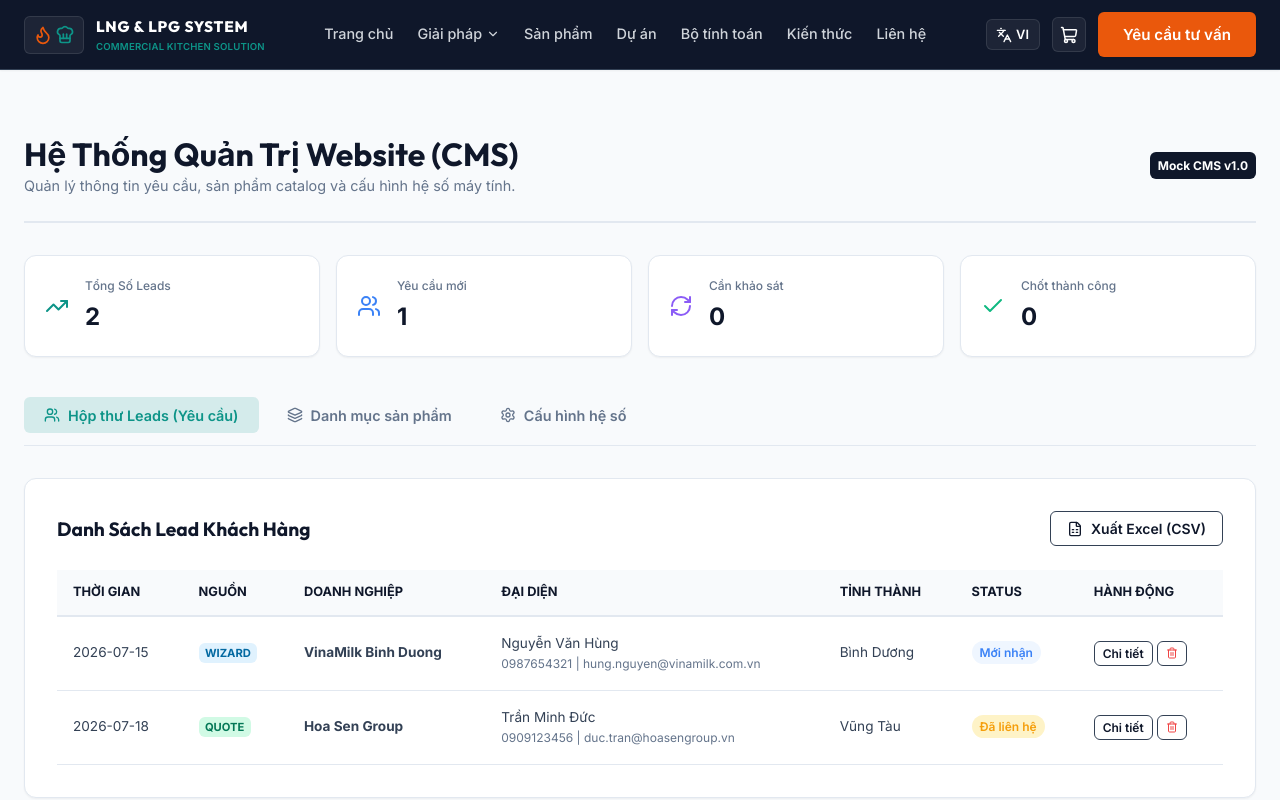
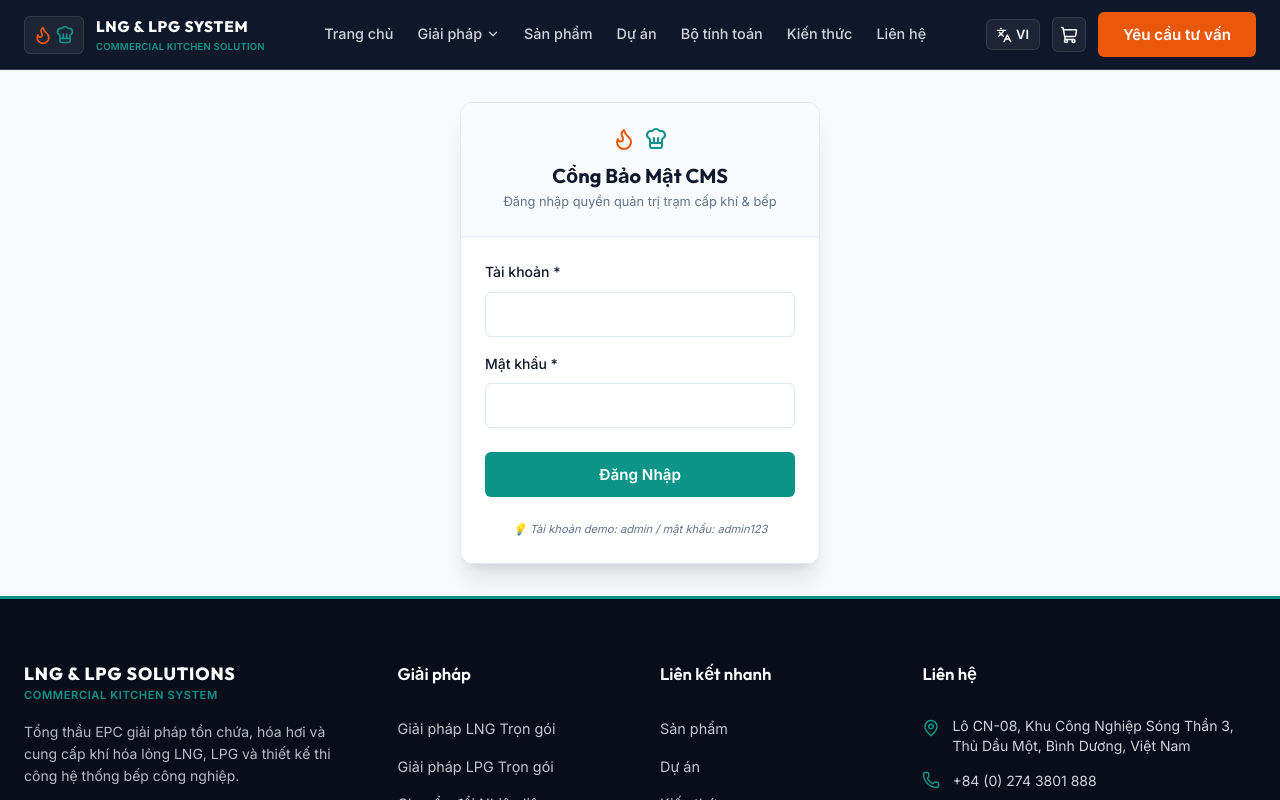
Before and after one commit to bun2it/LNG79, a React (Vite) app: page / in a window 1280 px wide. Both pictures are taken after a click on the button "Trang quản trị (CMS)". Shown: the top 800 px of the page. Built offline with nearby package versions, Linux system fonts and the light colour scheme.

Commit message:
Implement authentication security gate for CMS Dashboard

```diff
--- a/src/pages/AdminDashboard.tsx
+++ b/src/pages/AdminDashboard.tsx
@@ -2,7 +2,7 @@ import React, { useState } from 'react';
 import { useLanguage } from '../context/LanguageContext';
 import {
   Users, Layers, Settings, FileSpreadsheet, Check,
-  Trash2, Plus, Edit, RefreshCw, TrendingUp
+  Trash2, Plus, Edit, RefreshCw, TrendingUp, Flame, ChefHat
 } from 'lucide-react';
 
 interface LeadItem {
@@ -30,10 +30,32 @@ export const AdminDashboard: React.FC<AdminDashboardProps> = ({
   leads, onUpdateStatus, onDeleteLead, fuelSettings, onUpdateSettings
 }) => {
   const { language } = useLanguage();
+  const [isLoggedIn, setIsLoggedIn] = useState<boolean>(() => {
+    return sessionStorage.getItem('cms_logged_in') === 'true';
+  });
+  const [username, setUsername] = useState('');
+  const [password, setPassword] = useState('');
+  const [authError, setAuthError] = useState('');
   const [activeTab, setActiveTab] = useState<'leads' | 'products' | 'settings'>('leads');
   const [lngInput, setLngInput] = useState(fuelSettings.lngPrice);
   const [lpgInput, setLpgInput] = useState(fuelSettings.lpgPrice);
   const [selectedLead, setSelectedLead] = useState<LeadItem | null>(null);
+
+  const handleLogin = (e: React.FormEvent) => {
+    e.preventDefault();
+    if (username === 'admin' && password === 'admin123') {
+      setIsLoggedIn(true);
+      sessionStorage.setItem('cms_logged_in', 'true');
+      setAuthError('');
+    } else {
+      setAuthError(language === 'vi' ? 'Sai tài khoản hoặc mật khẩu!' : 'Invalid username or password!');
+    }
+  };
+
+  const handleLogout = () => {
+    setIsLoggedIn(false);
+    sessionStorage.removeItem('cms_logged_in');
+  };
 
   // Statistics
   const newLeads = leads.filter(l => l.status === 'new').length;
@@ -56,6 +78,65 @@ export const AdminDashboard: React.FC<AdminDashboardProps> = ({
     return labels[status];
   };
 
+  if (!isLoggedIn) {
+    return (
+      <div style={styles.loginOverlay}>
+        <div style={styles.loginCard} className="animate-fade-in">
+          <div style={styles.loginHeader}>
+            <div style={{ display: 'flex', alignItems: 'center', justifyContent: 'center', gap: '0.5rem', marginBottom: '0.75rem' }}>
+              <Flame size={24} color="var(--color-orange)" />
+              <ChefHat size={24} color="var(--color-teal)" />
+            </div>
+            <h3 style={{ fontSize: '1.25rem', color: 'var(--color-navy)', textAlign: 'center', margin: 0 }}>
+              {language === 'vi' ? 'Cổng Bảo Mật CMS' : 'CMS Security Portal'}
+            </h3>
+            <p style={{ fontSize: '0.8rem', color: 'var(--color-text-muted)', textAlign: 'center', marginTop: '0.25rem', marginBottom: 0 }}>
+              {language === 'vi' ? 'Đăng nhập quyền quản trị trạm cấp khí & bếp' : 'Sign in to access energy & kitchen controls'}
+            </p>
+          </div>
+
+          <form onSubmit={handleLogin} style={{ display: 'flex', flexDirection: 'column', gap: '1rem', padding: '1.5rem' }}>
+            {authError && (
+              <div style={styles.errorAlert}>
+                <span>⚠️ {authError}</span>
+              </div>
+            )}
+
+            <div className="form-group" style={{ marginBottom: 0 }}>
+              <label className="form-label">{language === 'vi' ? 'Tài khoản *' : 'Username *'}</label>
+              <input
+                type="text"
+                className="form-input"
+                value={username}
+                onChange={(e) => setUsername(e.target.value)}
+                required
+              />
+            </div>
+
+            <div className="form-group" style={{ marginBottom: 0 }}>
+              <label className="form-label">{language === 'vi' ? 'Mật khẩu *' : 'Password *'}</label>
+              <input
+                type="password"
+                className="form-input"
+                value={password}
+                onChange={(e) => setPassword(e.target.value)}
+                required
+              />
+            </div>
+
+            <button type="submit" className="btn btn-teal" style={{ width: '100%', marginTop: '0.5rem' }}>
+              {language === 'vi' ? 'Đăng Nhập' : 'Sign In'}
+            </button>
+
+            <div style={styles.credentialsHint}>
+              <span>💡 {language === 'vi' ? 'Tài khoản demo: admin / mật khẩu: admin123' : 'Demo account: admin / password: admin123'}</span>
+            </div>
+          </form>
+        </div>
+      </div>
+    );
+  }
+
   return (
     <div className="container" style={{ padding: '4rem 1.5rem', textAlign: 'left' }}>
       <div style={styles.header}>
@@ -67,7 +148,16 @@ export const AdminDashboard: React.FC<AdminDashboardProps> = ({
             {language === 'vi' ? 'Quản lý thông tin yêu cầu, sản phẩm catalog và cấu hình hệ số máy tính.' : 'Manage client leads, catalog hardware, and adjust calculator pricing parameters.'}
           </p>
         </div>
-        <span style={styles.versionBadge}>Mock CMS v1.0</span>
+        <div style={{ display: 'flex', alignItems: 'center', gap: '0.75rem' }}>
+          <span style={styles.versionBadge}>Mock CMS v1.0</span>
+          <button
+            className="btn btn-outline btn-sm"
+            onClick={handleLogout}
+            style={{ padding: '0.25rem 0.5rem', fontSize: '0.75rem', borderColor: 'var(--color-navy-accent)' }}
+          >
+            {language === 'vi' ? 'Đăng xuất' : 'Sign Out'}
+          </button>
+        </div>
       </div>
 
       {/* Stats row */}
@@ -598,5 +688,44 @@ const styles: { [key: string]: React.CSSProperties } = {
     marginTop: '1.5rem',
     borderTop: '1px solid var(--color-gray-border)',
     paddingTop: '1.25rem',
+  },
+  loginOverlay: {
+    display: 'flex',
+    justifyContent: 'center',
+    alignItems: 'center',
+    minHeight: '60vh',
+    padding: '2rem 0',
+  },
+  loginCard: {
+    width: '100%',
+    maxWidth: '360px',
+    backgroundColor: 'var(--color-gray-card)',
+    border: '1px solid var(--color-gray-border)',
+    borderRadius: 'var(--border-radius-md)',
+    boxShadow: 'var(--shadow-premium)',
+    overflow: 'hidden',
+  },
+  loginHeader: {
+    padding: '1.5rem',
+    backgroundColor: 'var(--color-gray-bg)',
+    borderBottom: '1px solid var(--color-gray-border)',
+    textAlign: 'center',
+  },
+  errorAlert: {
+    backgroundColor: '#FEE2E2',
+    border: '1px solid #FCA5A5',
+    color: '#B91C1C',
+    padding: '0.5rem 0.75rem',
+    borderRadius: 'var(--border-radius-sm)',
+    fontSize: '0.8rem',
+    fontWeight: 600,
+    textAlign: 'center',
+  },
+  credentialsHint: {
+    fontSize: '0.7rem',
+    color: 'var(--color-text-muted)',
+    textAlign: 'center',
+    fontStyle: 'italic',
+    marginTop: '0.5rem',
   }
 };
```
